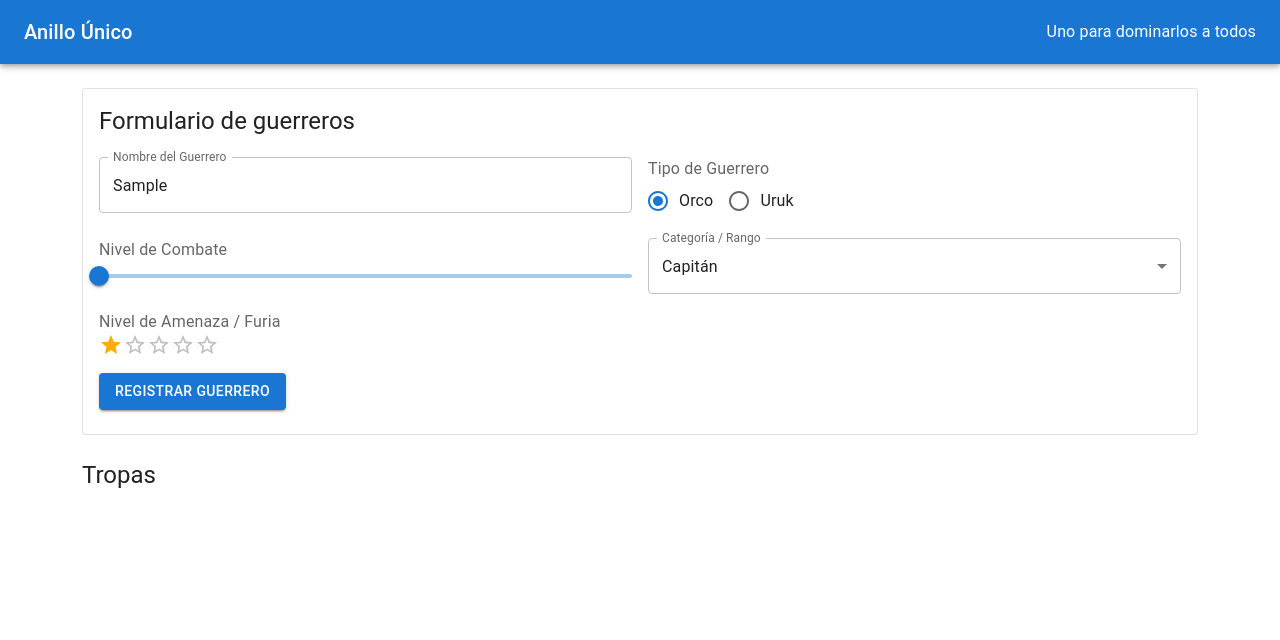
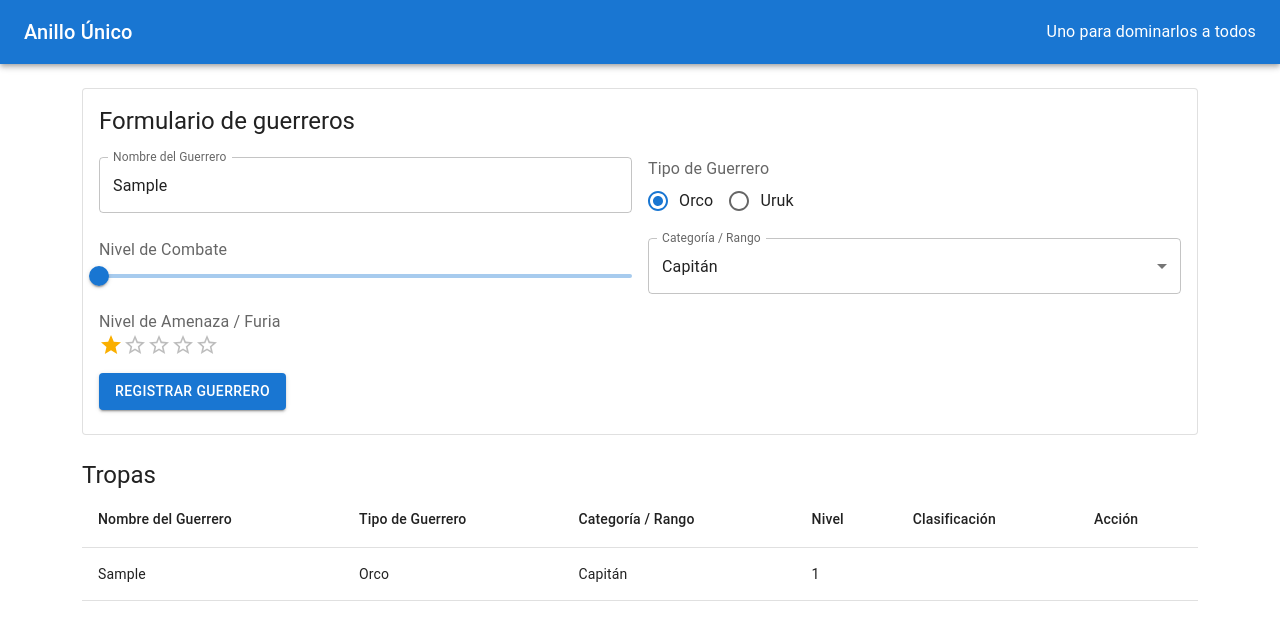
Before and after one commit to WIpzx/Certamen-1---Desarrollo-Front-End---Juan-Pozo, a React (Vite) app in the folder Certamen/: page / in a window 1280 px wide. Both pictures are taken after typing "Sample" into the empty fields and a click on the button "REGISTRAR GUERRERO". Shown: the top 640 px of the page. Built offline with nearby package versions, Linux system fonts and the light colour scheme.

Commit message:
feat: agregar tabla

```diff
--- /dev/null
+++ b/Certamen/src/components/GuerrerosTable.jsx
@@ -0,0 +1,32 @@
+import { Table, TableBody, TableCell, TableContainer, TableHead, TableRow } from '@mui/material';
+
+export default function GuerrerosTable({ guerreros }) {
+  return (
+    <TableContainer>
+      <Table aria-labelledby="tropas-titulo">
+        <TableHead>
+          <TableRow>
+            <TableCell>Nombre del Guerrero</TableCell>
+            <TableCell>Tipo de Guerrero</TableCell>
+            <TableCell>Categoría / Rango</TableCell>
+            <TableCell>Nivel</TableCell>
+            <TableCell>Clasificación</TableCell>
+            <TableCell>Acción</TableCell>
+          </TableRow>
+        </TableHead>
+        <TableBody>
+          {guerreros.map((guerrero) => (
+            <TableRow key={guerrero.id}>
+              <TableCell>{guerrero.nombre}</TableCell>
+              <TableCell>{guerrero.tipo}</TableCell>
+              <TableCell>{guerrero.rango}</TableCell>
+              <TableCell>{guerrero.combate}</TableCell>
+              <TableCell />
+              <TableCell />
+            </TableRow>
+          ))}
+        </TableBody>
+      </Table>
+    </TableContainer>
+  );
+}
--- a/Certamen/src/containers/GuerrerosContainer.jsx
+++ b/Certamen/src/containers/GuerrerosContainer.jsx
@@ -1,6 +1,7 @@
 import { useState } from 'react';
 import { Card, CardContent, Typography } from '@mui/material';
 import GuerreroForm from '../components/GuerreroForm.jsx';
+import GuerrerosTable from '../components/GuerrerosTable.jsx';
 
 export default function GuerrerosContainer() {
   const [guerreros, setGuerreros] = useState([]);
@@ -26,6 +27,7 @@ export default function GuerrerosContainer() {
         <Typography variant="h5" component="h2" id="tropas-titulo">
           Tropas
         </Typography>
+        <GuerrerosTable guerreros={guerreros} />
       </section>
     </div>
   );
```
